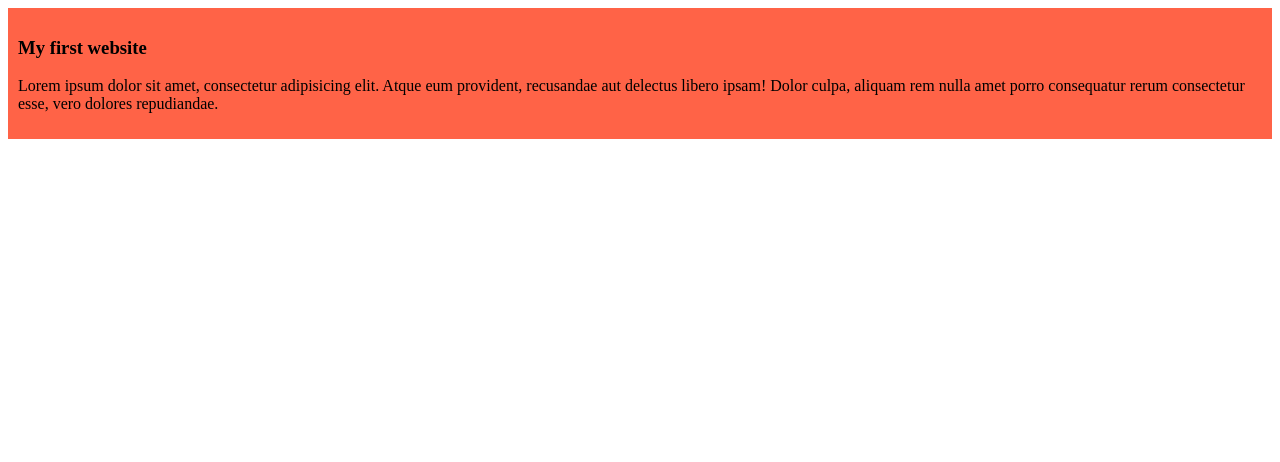
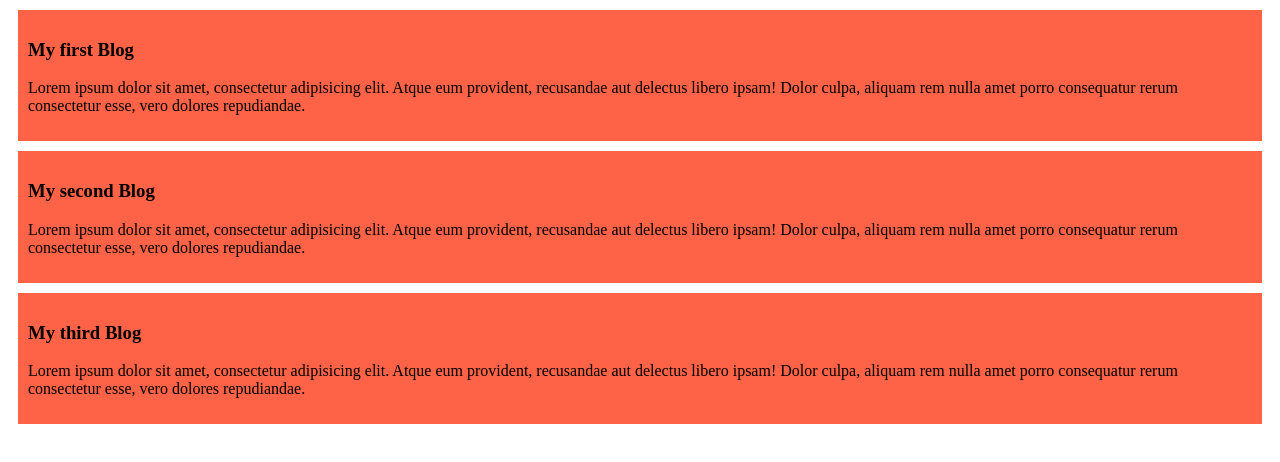
Before and after one commit to fahimislam222/my-simple-website, a plain HTML site: page index.html in a window 1280 px wide. Drawn offline with Linux system fonts and the light colour scheme.

Commit message:
Added second and third blog

```diff
--- a/index.html
+++ b/index.html
@@ -8,7 +8,15 @@
 </head>
 <body>
     <div>
-        <h3>My first website</h3>
+        <h3>My first Blog</h3>
+        <p>Lorem ipsum dolor sit amet, consectetur adipisicing elit. Atque eum provident, recusandae aut delectus libero ipsam! Dolor culpa, aliquam rem nulla amet porro consequatur rerum consectetur esse, vero dolores repudiandae.</p>
+    </div>
+    <div>
+        <h3>My second Blog</h3>
+        <p>Lorem ipsum dolor sit amet, consectetur adipisicing elit. Atque eum provident, recusandae aut delectus libero ipsam! Dolor culpa, aliquam rem nulla amet porro consequatur rerum consectetur esse, vero dolores repudiandae.</p>
+    </div>
+    <div>
+        <h3>My third Blog</h3>
         <p>Lorem ipsum dolor sit amet, consectetur adipisicing elit. Atque eum provident, recusandae aut delectus libero ipsam! Dolor culpa, aliquam rem nulla amet porro consequatur rerum consectetur esse, vero dolores repudiandae.</p>
     </div>
 </body>
--- a/style/blog.css
+++ b/style/blog.css
@@ -1,4 +1,5 @@
 div{
     background-color: tomato;
     padding: 10px;
+    margin: 10px;
 }
```
